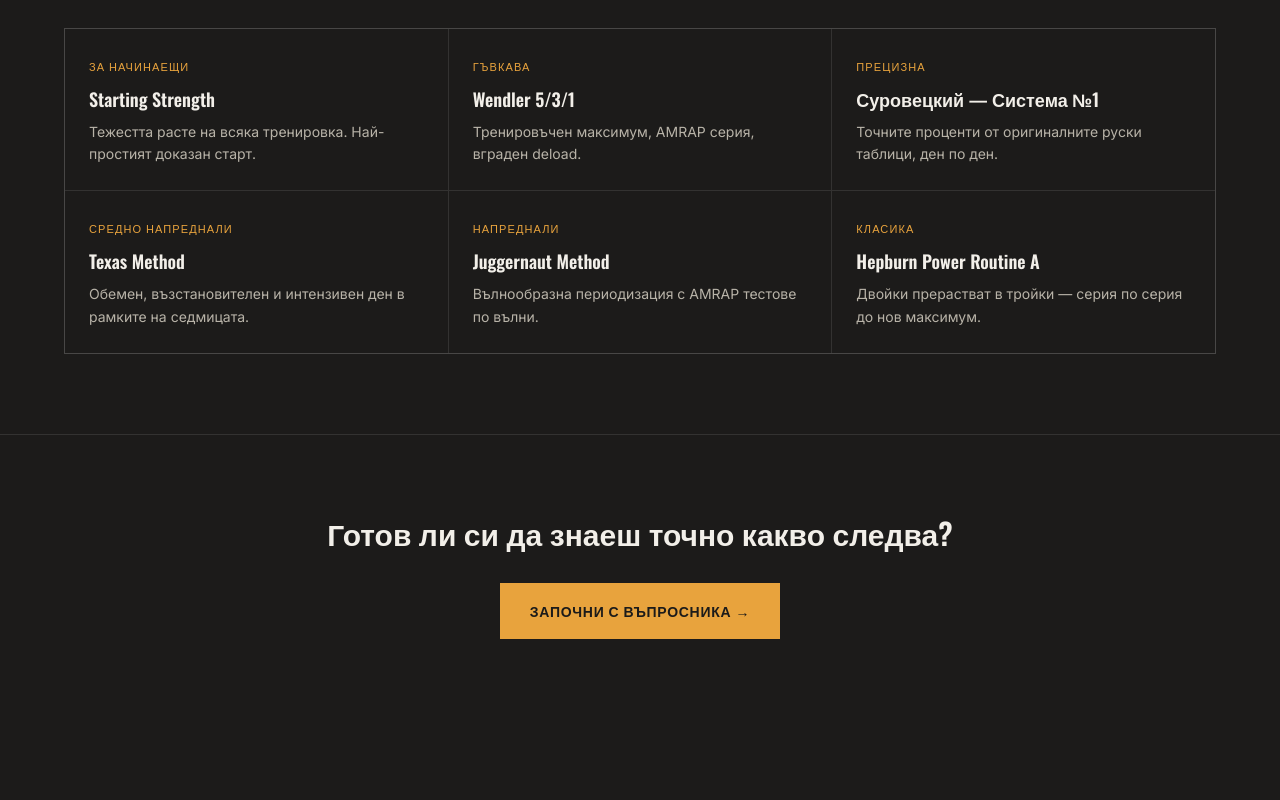
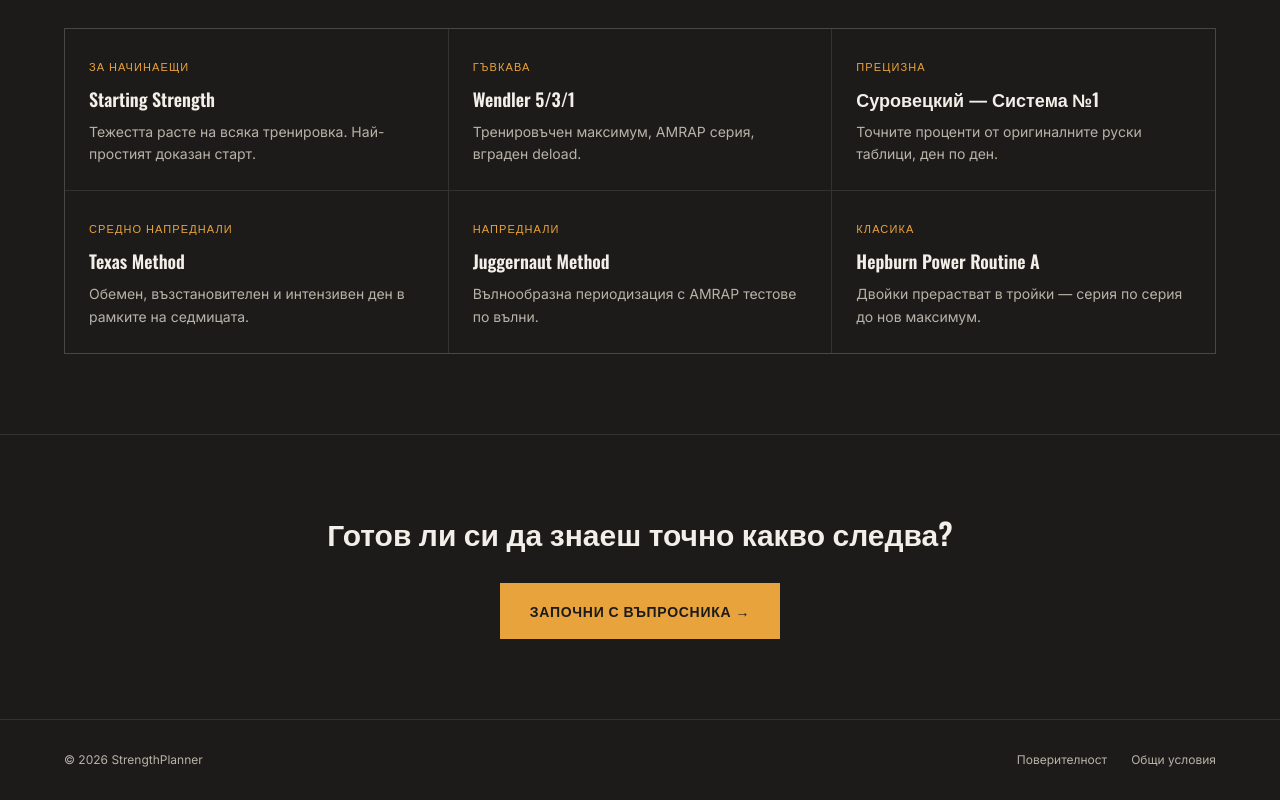
Before and after one commit to nmb7tyn8yb-blip/strength-planner, a Next.js app: page / in a window 1280 px wide. Shown: the part 1320-2120 px from the top of the page. Before the commit the page ends 2039 px from the top, so only its background shows below. Built offline with nearby package versions, Linux system fonts and the light colour scheme; no server answers.

Commit message:
Update layout.tsx

```diff
--- a/app/layout.tsx
+++ b/app/layout.tsx
@@ -1,6 +1,7 @@
 import type { Metadata } from "next";
 import "./globals.css";
 import Navbar from "@/components/navbar";
+import Footer from "@/components/footer";
 
 export const metadata: Metadata = {
   title: "Strength Planner",
@@ -10,9 +11,10 @@ export const metadata: Metadata = {
 export default function RootLayout({ children }: { children: React.ReactNode }) {
   return (
     <html lang="bg">
-      <body>
+      <body className="flex min-h-screen flex-col">
         <Navbar />
-        {children}
+        <div className="flex-1">{children}</div>
+        <Footer />
       </body>
     </html>
   );
```
